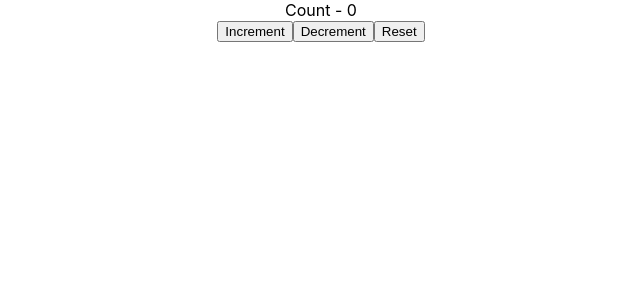
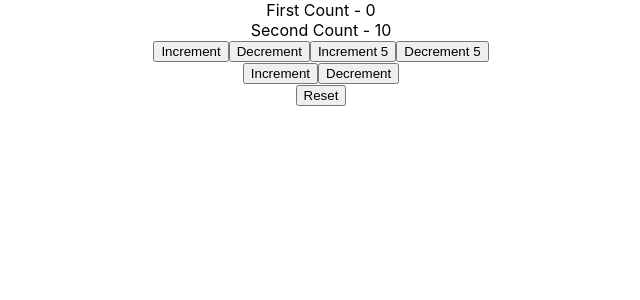
Before and after one commit to Barun355/react-hook, a React (Create React App) app: page / in a window 1280 px wide. Shown: the top 300 px of the page, without its empty margins (319-959 px from the left). Built offline with nearby package versions, Linux system fonts and the light colour scheme.

Commit message:
useReducer with state and action as an object

```diff
--- a/src/Reducer.js
+++ b/src/Reducer.js
@@ -1,10 +1,12 @@
 import React from 'react'
-import CounterOne from './useReducer/CounterOne'
+import CounterTwo from './useReducer/CounterTwo'
+// import CounterOne from './useReducer/CounterOne'
 
 function Reducer() {
   return (
     <div>
-      <CounterOne />
+      {/* <CounterOne /> */}
+      <CounterTwo />
     </div>
   )
 }
--- /dev/null
+++ b/src/useReducer/CounterTwo.js
@@ -0,0 +1,67 @@
+import React, { useReducer } from 'react'
+
+const initialState = {
+    firstCounter: 0,
+    secondCounter: 10
+}
+
+const reducer = (state, action) => {
+    switch (action.type) {
+        case 'increment':
+            return {
+                ...state,
+                firstCounter: state.firstCounter + action.value
+            }
+        case 'decrement':
+            return {
+                ...state,
+                firstCounter: state.firstCounter - action.value
+            }
+        case 'increment5':
+            return {
+                ...state,
+                firstCounter: state.firstCounter + action.value
+            }
+        case 'decrement5':
+            return {
+                ...state,
+                firstCounter: state.firstCounter - action.value
+            }
+        case 'increment2':
+            return {
+                ...state,
+                secondCounter: state.secondCounter + action.value
+            }
+        case 'decrement2':
+            return {
+                ...state,
+                secondCounter: state.secondCounter - action.value
+            }
+        case 'reset':
+            return initialState
+        default:
+            return state
+    }
+}
+
+function CounterTwo() {
+    const [count, dispatch] = useReducer(reducer, initialState)
+
+    return (
+        <div>
+            <div>First Count - {count.firstCounter}</div>
+            <div>Second Count - {count.secondCounter}</div>
+            <button type='button' onClick={() => dispatch({ type: 'increment', value: 1 })} >Increment</button>
+            <button type='button' onClick={() => dispatch({ type: 'decrement', value: 1 })} >Decrement</button>
+            <button type='button' onClick={() => dispatch({ type: 'increment', value: 5 })} >Increment 5</button>
+            <button type='button' onClick={() => dispatch({ type: 'decrement', value: 5 })} >Decrement 5</button>
+            <div>
+                <button type='button' onClick={() => dispatch({ type: 'increment2', value: 1 })} >Increment</button>
+                <button type='button' onClick={() => dispatch({ type: 'decrement2', value: 1 })} >Decrement</button>
+            </div>
+            <button type='button' onClick={() => dispatch({ type: 'reset' })} >Reset</button>
+        </div>
+    )
+}
+
+export default CounterTwo
```
